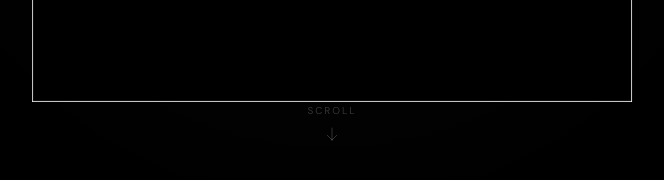
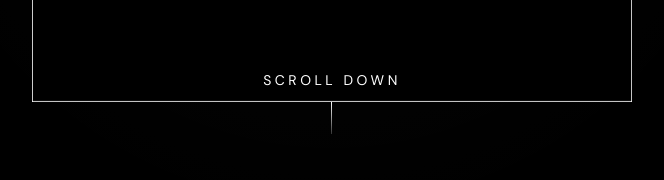
Before and after one commit to zacharyajackson/fatherless, a Next.js app in the folder apps/htf/: page / in a window 1280 px wide. Shown: the part 620-800 px from the top of the page, without its empty margins (308-972 px from the left). Built offline with nearby package versions, Linux system fonts and the light colour scheme.

Commit message:
feat: bold white scroll indicator, subtle logo pulse animation

```diff
--- a/apps/htf/src/app/globals.css
+++ b/apps/htf/src/app/globals.css
@@ -43,6 +43,11 @@
   50% { transform: translateY(-6px); }
 }
 
+@keyframes subtle-pulse {
+  0%, 100% { opacity: 1; filter: brightness(1); }
+  50% { opacity: 0.85; filter: brightness(1.15); }
+}
+
 @keyframes wave {
   0%, 100% { transform: translateX(0) translateY(0); }
   25% { transform: translateX(5px) translateY(-8px); }
--- a/apps/htf/src/app/page.tsx
+++ b/apps/htf/src/app/page.tsx
@@ -9,25 +9,24 @@ export default function HomePage() {
         {/* Subtle radial glow behind logo */}
         <div className="absolute inset-0 bg-[radial-gradient(circle_at_center,_rgba(255,255,255,0.03)_0%,_transparent_60%)]" />
 
-        <div className="animate-scale-in relative px-6">
+        <div className="relative px-6">
           <Image
             src="/images/htf-hero-logo.jpg"
             alt="HTF — Heal The Fatherless"
             width={800}
             height={800}
             className="w-[85vw] max-w-[600px] h-auto"
+            style={{ animation: "scale-in 1.8s cubic-bezier(0.16, 1, 0.3, 1) forwards, subtle-pulse 4s ease-in-out 2s infinite" }}
             priority
           />
         </div>
 
         {/* Scroll indicator */}
-        <div className="absolute bottom-6 sm:bottom-8 animate-float flex flex-col items-center gap-2">
-          <span className="text-white/20 text-[10px] font-[family-name:var(--font-dm-sans)] tracking-[0.2em] uppercase">
-            Scroll
+        <div className="absolute bottom-8 sm:bottom-10 animate-float flex flex-col items-center gap-3">
+          <span className="text-white text-xs sm:text-sm font-[family-name:var(--font-dm-sans)] font-500 tracking-[0.25em] uppercase">
+            Scroll Down
           </span>
-          <svg className="w-4 h-4 text-white/20" fill="none" stroke="currentColor" viewBox="0 0 24 24">
-            <path strokeLinecap="round" strokeLinejoin="round" strokeWidth={1.5} d="M19 14l-7 7m0 0l-7-7m7 7V3" />
-          </svg>
+          <div className="w-px h-8 bg-gradient-to-b from-white to-white/20 animate-fade-in" />
         </div>
       </section>
 
```
